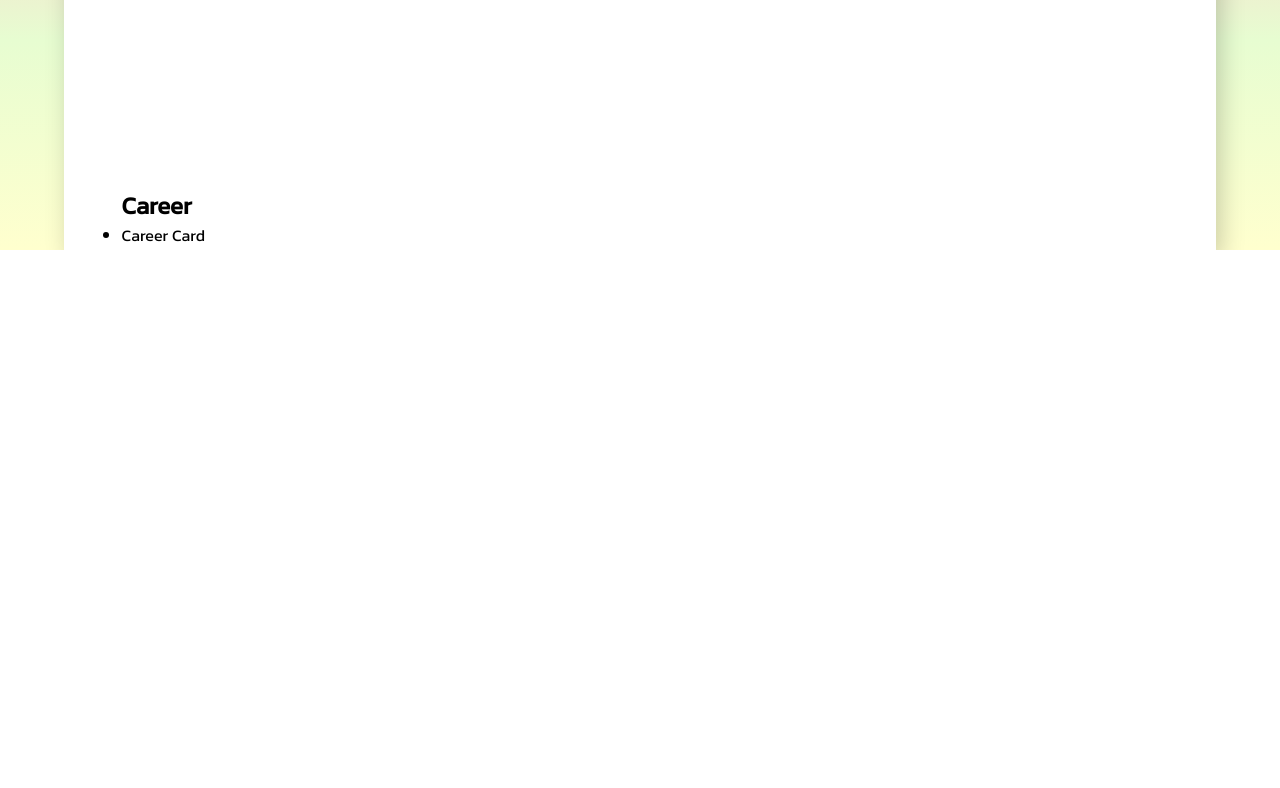
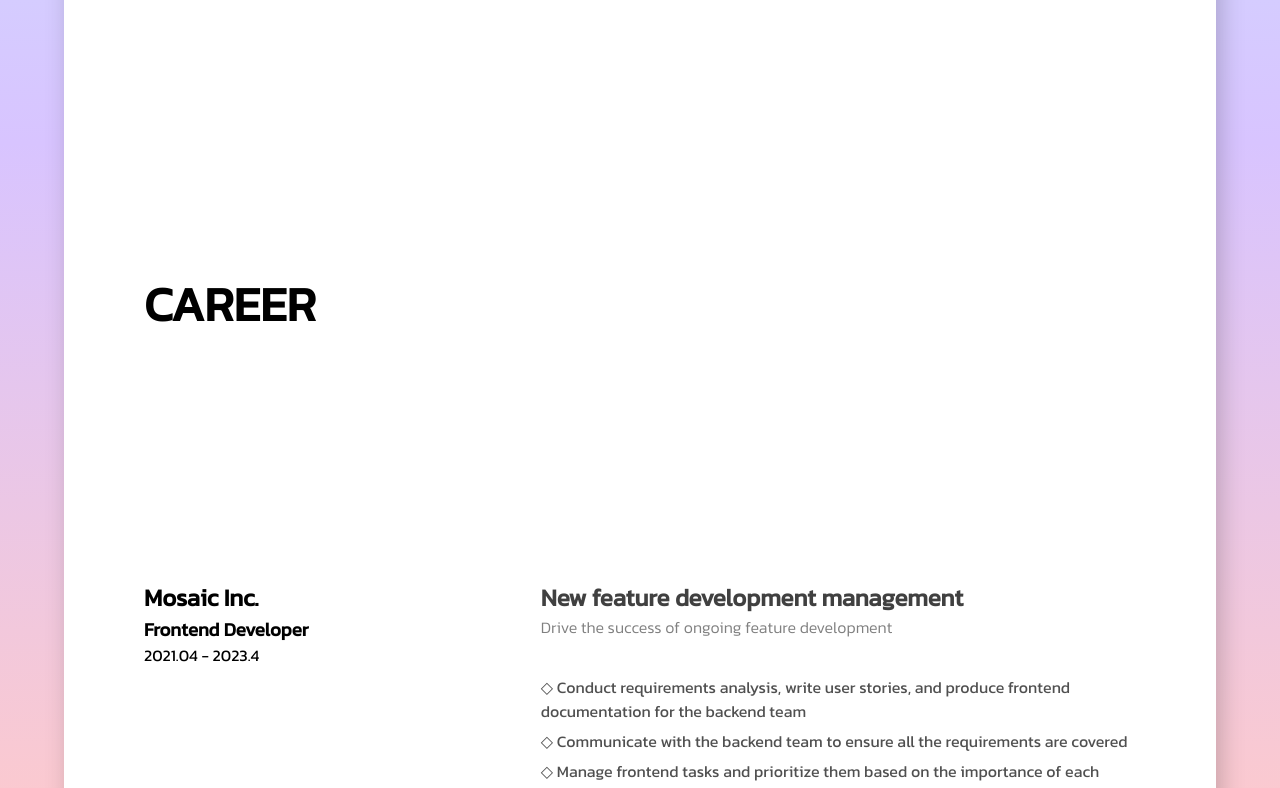
Before and after one commit to chanoonna/chanoonna, a React app: page / in a window 1280 px wide. Shown: the part 590-1378 px from the top of the page. Before the commit the page ends 840 px from the top, so only its background shows below. Built offline with nearby package versions, Linux system fonts and the light colour scheme.

Commit message:
Career page setup

```diff
--- a/src/components/Career.scss
+++ b/src/components/Career.scss
@@ -1,3 +1,60 @@
 .career-container {
-  padding: 0 5%;
+  height: fit-content;
+  padding: 5rem;
+  .career-list-item {
+    list-style-type: none;
+  }
+
+  h1 {
+    margin-bottom: 30vh;
+    font-size: 3rem;
+  }
 }
+
+.career-card-container {
+  display: flex;
+
+  .career-card-left {
+    width: 40%;
+    height: 152.78px;
+    align-self: flex-start;
+
+    position: sticky;
+    top: 30vh;
+  }
+
+  .career-card-right {
+    width: 60%;
+    .career-card-right-roles {
+      list-style-type: none;
+
+      .career-card-right-role-item {
+        h3 {
+          font-size: 1.5rem;
+          color: #404040;
+        }
+        h4 {
+          font-size: 1rem;
+          color: #808080;
+          margin-bottom: 2rem;
+          font-weight: 300;
+        }
+      }
+      .career-card-right-role-item:not(:last-child) {
+        min-height: 75vh;
+      }
+      .career-card-right-role-item:last-child {
+        min-height: 60vh;
+      }
+
+      .career-card-right-responsibilities {
+        list-style-type: none;
+        color: #505050;
+
+        p {
+          padding: 0.2rem 0;
+        }
+      }
+    }
+  }
+}
--- a/src/components/Career.tsx
+++ b/src/components/Career.tsx
@@ -4,7 +4,7 @@ import { CAREER, ICareer } from '../data/career';
 export const Career = () => {
   return (
     <section className="career-container">
-      <h1>Career</h1>
+      <h1>CAREER</h1>
       <ul className="career-list">
         {CAREER.map((career) => (
           <li key={career.id} className="career-list-item">
@@ -17,5 +17,30 @@ export const Career = () => {
 };
 
 const CareerCard = ({ career }: { career: ICareer }) => {
-  return <div>Career Card</div>;
+  return (
+    <div className="career-card-container">
+      <div className="career-card-left">
+        <h2>{career.company}</h2>
+        <h3>{career.position}</h3>
+        <p>{career.period}</p>
+      </div>
+      <div className="career-card-right">
+        <ul className="career-card-right-roles">
+          {career.roles.map((role) => (
+            <li key={role.name} className="career-card-right-role-item">
+              <h3>{role.name}</h3>
+              <h4>{role.description}</h4>
+              <ul className="career-card-right-responsibilities">
+                {role.responsibilities.map((responsibility) => (
+                  <li key={responsibility}>
+                    <p>◇ {responsibility}</p>
+                  </li>
+                ))}
+              </ul>
+            </li>
+          ))}
+        </ul>
+      </div>
+    </div>
+  );
 };
--- a/src/data/career.ts
+++ b/src/data/career.ts
@@ -1,7 +1,6 @@
 export interface ICareer {
   id: number;
   company: string;
-  companyDescription: string;
   position: string;
   period: string;
   roles: {
@@ -15,8 +14,6 @@ export const CAREER: ICareer[] = [
   {
     id: 1,
     company: 'Mosaic Inc.',
-    companyDescription:
-      'Provides SAAS to help companies manage their projects, employees, and budget',
     position: 'Frontend Developer',
     period: '2021.04 - 2023.4',
     roles: [
@@ -32,7 +29,8 @@ export const CAREER: ICareer[] = [
       },
       {
         name: 'Frontend development',
-        description: 'General development work on the frontend',
+        description:
+          'Implement functionalities for data creation, modification and visualization',
         responsibilities: [
           'Develop new features and functionalities',
           'Write unit tests and create QA scenarios',
@@ -42,7 +40,8 @@ export const CAREER: ICareer[] = [
       },
       {
         name: 'Task management',
-        description: 'Manage non-feature work; bug fixes, maintenance, etc.',
+        description:
+          'Manage non-feature development: bug fixes, maintenance, etc.',
         responsibilities: [
           'Estimate the time required and complexity of the requirement',
           'Prioritize tasks and assign them to other developers'
--- a/src/index.scss
+++ b/src/index.scss
@@ -26,13 +26,10 @@ body {
   width: 70%;
   min-height: 100vh;
   margin-top: 5vh;
-  display: flex;
-  flex-direction: column;
   background-color: #fff;
   border-radius: 25px;
   border-bottom-left-radius: 0;
   border-bottom-right-radius: 0;
-  overflow: hidden;
   box-shadow: 5px 10px 25px rgba(0, 0, 0, 0.2);
 
   @media (max-width: 768px) {
```
